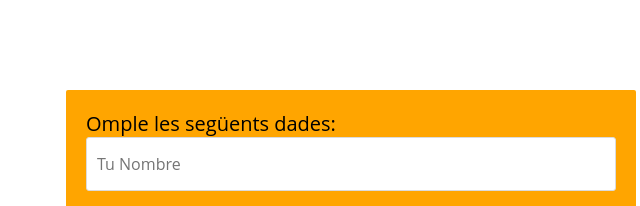
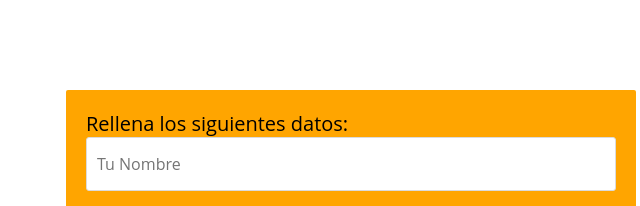
Before and after one commit to adriamerino/formulario, a plain HTML site: page index.html in a window 1280 px wide. Shown: the top 206 px of the page, 554-1194 px from the left. Drawn offline with Linux system fonts and the light colour scheme.

Commit message:
Add files via upload

```diff
--- a/index.html
+++ b/index.html
@@ -16,7 +16,7 @@
             <a href=""><i class="fa fa-map-marked"></i> Barcelona, España</a>
         </div>
         <form class="formulari-personalitzat" action="" autocomplete="off">
-            <label for="datos">Omple les següents dades:</label>
+            <label for="datos">Rellena los siguientes datos:</label>
             <input type="text" name="nombre" placeholder="Tu Nombre" class="campo">
             <input type="text" name="apellido" placeholder="Tus Apellidos" class="campo">
             <input type="email" name="email" placeholder="Tu Email" class="campo">
```
